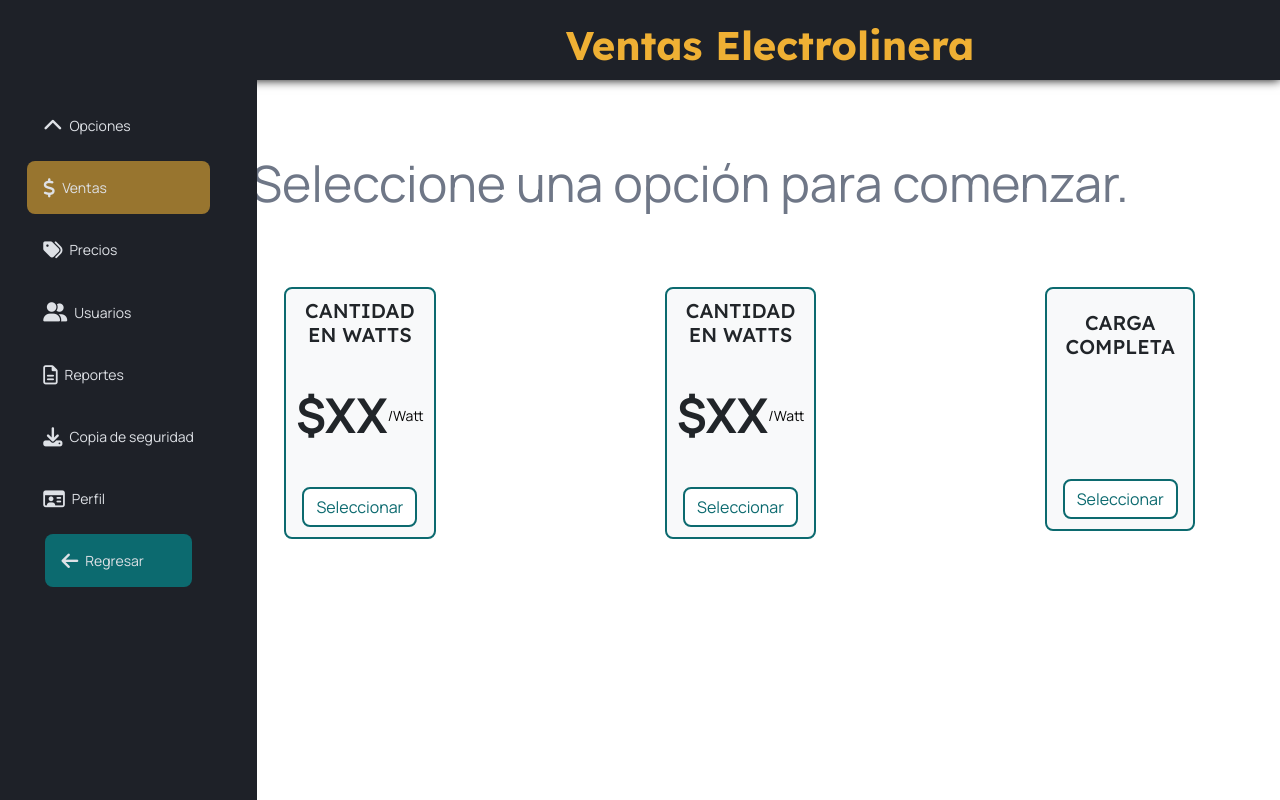
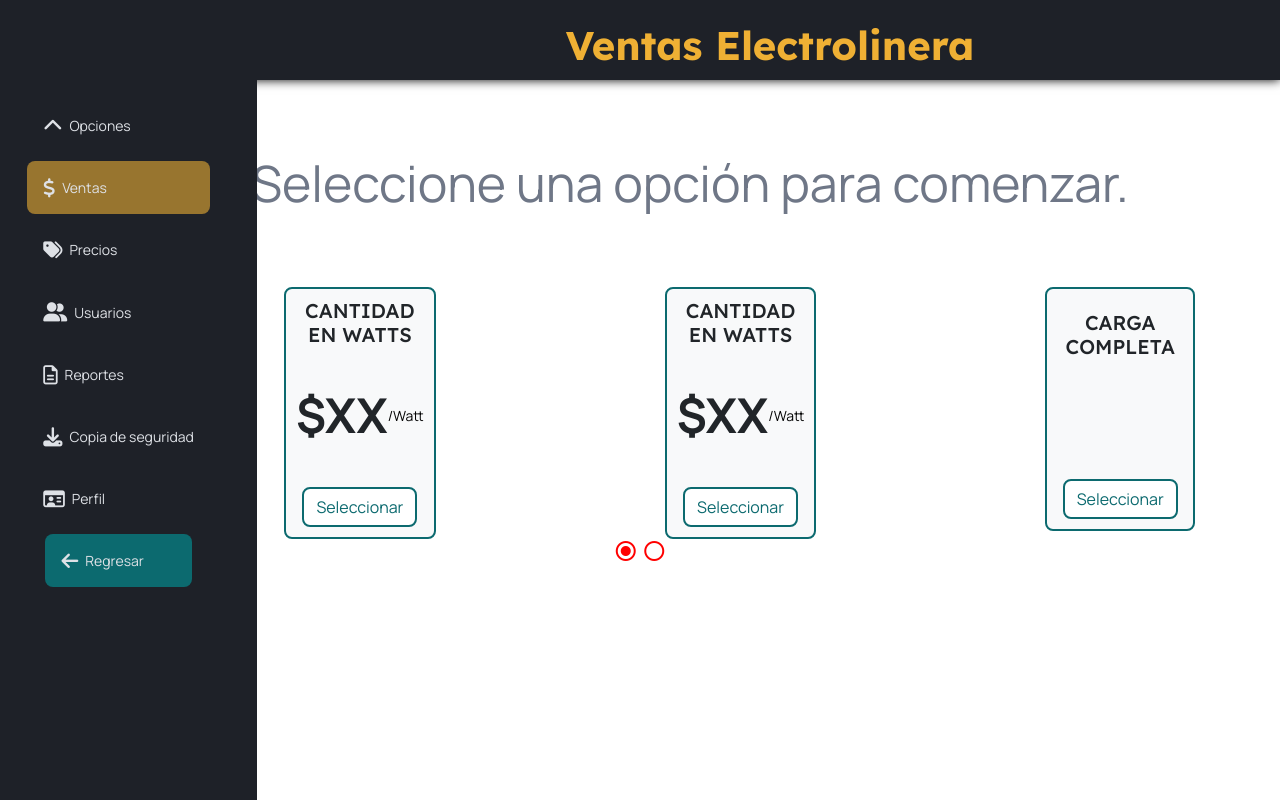
Before and after one commit to Murderd0ll/Wall-Ve-, a PHP site: page /Admin_Ventas.php in a window 1280 px wide. Run offline with PHP 8.4, Linux system fonts and the light colour scheme; a user stored in the database is signed in.

Commit message:
Probando simbolos

```diff
--- a/Wall-VE-main/Admin_Ventas.php
+++ b/Wall-VE-main/Admin_Ventas.php
@@ -15,6 +15,9 @@ if(empty($_SESSION['user'])){
    <link href="https://cdnjs.cloudflare.com/ajax/libs/font-awesome/6.4.0/css/all.min.css" rel="stylesheet">
 
    <link rel="stylesheet" href="https://cdn.jsdelivr.net/npm/bootstrap@4.0.0/dist/css/bootstrap.min.css" integrity="sha384-Gn5384xqQ1aoWXA+058RXPxPg6fy4IWvTNh0E263XmFcJlSAwiGgFAW/dAiS6JXm" crossorigin="anonymous">
+
+   <!-- Google icons -->
+   <link rel="stylesheet" href="https://fonts.googleapis.com/css2?family=Material+Symbols+Outlined:opsz,wght,FILL,GRAD@24,400,0,0" />
 
 
    <link rel="stylesheet" href="css/estilos.css"/>
@@ -141,13 +144,18 @@ if(empty($_SESSION['user'])){
 
                 <a href="#" class="btn btn-primary">Seleccionar</a>
 
+
             </div>
 
         </div>
     </div>
 </div>
-
-
+<span class="material-symbols-outlined">
+radio_button_checked
+</span>
+<span class="material-symbols-outlined">
+radio_button_unchecked
+</span>
 
 
 
--- a/Wall-VE-main/Css/tarjetas.css
+++ b/Wall-VE-main/Css/tarjetas.css
@@ -106,3 +106,10 @@
     border-width: 2px!important;
     border-radius: 8px!important;
 }
+
+.material-symbols-outlined {
+    color: red!important;
+}
+.material-symbols-outlined{
+    color:red!important;
+}
```
Also changed, not shown: Wall-VE-main/img/iconos/punto.png (added).
